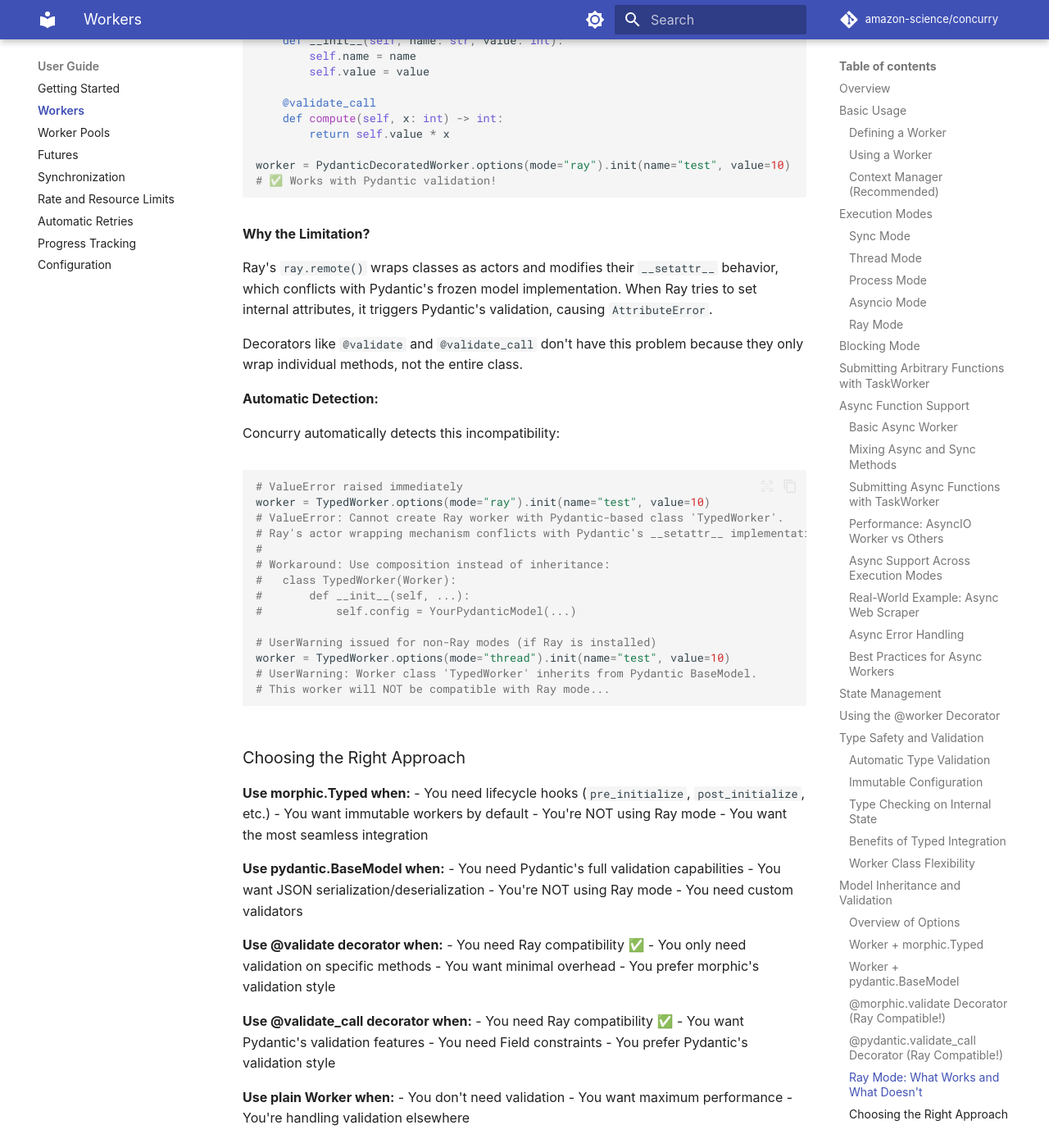
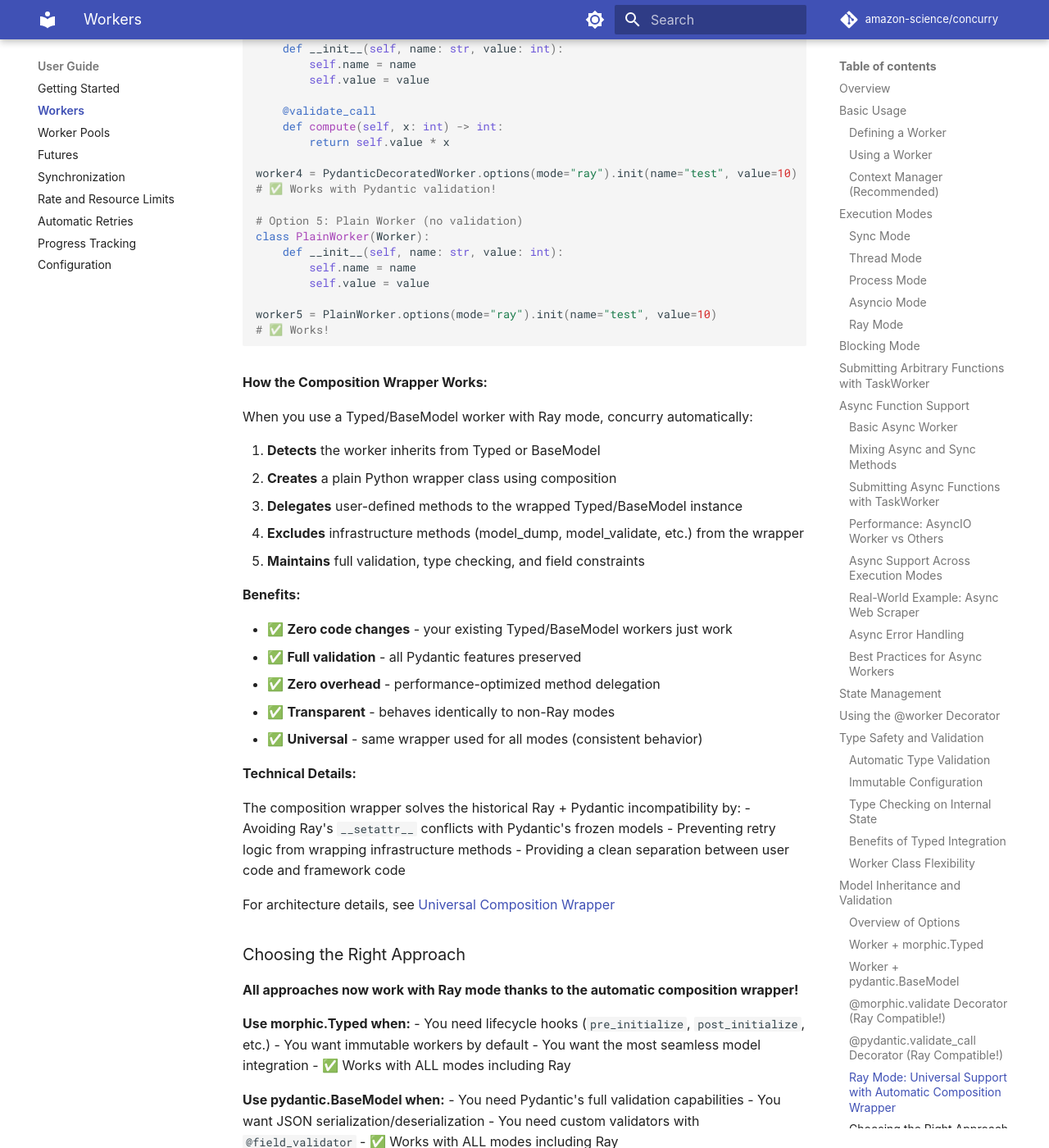
Before and after one commit to amazon-science/concurry, an MkDocs documentation site: the page built from docs/user-guide/workers.md, in a window 1280 px wide and 1400 px high, scrolled down 23111 px. Shown: the whole window at 82% size. Built offline with MkDocs 1.6.1 and Material for MkDocs 9.7.7, drawn with Linux system fonts in a browser that asks for light colours; comment, search, counter and statistics services are not loaded; the version menu is left out; some of the changed text lies outside the part shown.

Commit message:
Added missing documentation for Ray-Pydantic integration fix.

````diff
--- a/docs/user-guide/workers.md
+++ b/docs/user-guide/workers.md
@@ -709,8 +709,8 @@ Workers support powerful validation and type checking through both model inherit
 
 | Feature | Sync | Thread | Process | Asyncio | Ray | Notes |
 |---------|------|--------|---------|---------|-----|-------|
-| **morphic.Typed** | ✅ | ✅ | ✅ | ✅ | ❌ | Full model with validation & hooks |
-| **pydantic.BaseModel** | ✅ | ✅ | ✅ | ✅ | ❌ | Pydantic validation & serialization |
+| **morphic.Typed** | ✅ | ✅ | ✅ | ✅ | ✅ | Full model with validation & hooks (auto-composition wrapper) |
+| **pydantic.BaseModel** | ✅ | ✅ | ✅ | ✅ | ✅ | Pydantic validation & serialization (auto-composition wrapper) |
 | **@morphic.validate** | ✅ | ✅ | ✅ | ✅ | ✅ | Decorator for methods/__init__ |
 | **@pydantic.validate_call** | ✅ | ✅ | ✅ | ✅ | ✅ | Pydantic decorator for validation |
 
@@ -744,7 +744,7 @@ class TypedWorker(Worker, Typed):
     def compute(self, x: int) -> int:
         return self.value * x
 
-# ✅ Works with thread, process, asyncio
+# ✅ Works with ALL modes including Ray!
 worker = TypedWorker.options(mode="thread").init(
     name="  data processor  ",  # Will be normalized to "Data Processor"
     value=10,
@@ -755,24 +755,24 @@ result = worker.compute(5).result()  # 50
 print(worker.name)  # "Data Processor"
 worker.stop()
 
-# ❌ Does NOT work with Ray
-try:
-    worker = TypedWorker.options(mode="ray").init(name="test", value=10)
-except ValueError as e:
-    print(f"Expected error: {e}")
-    # ValueError: Cannot create Ray worker with Pydantic-based class
+# ✅ Also works with Ray mode (automatic composition wrapper)
+worker_ray = TypedWorker.options(mode="ray").init(name="test", value=10)
+result_ray = worker_ray.compute(5).result()  # 50
+print(result_ray)
+worker_ray.stop()
 ```
 
 **Benefits:**
+- ✅ **Works with ALL execution modes including Ray** (via automatic composition wrapper)
 - Automatic field validation with Field constraints
 - Type coercion (strings → numbers, etc.)
 - Lifecycle hooks (`pre_initialize`, `post_initialize`, etc.)
 - Immutable by default (frozen=True)
 - Excellent error messages
-
-**Limitations:**
-- Not compatible with Ray mode (use decorators instead)
-- Adds small overhead from Pydantic validation
+- Zero-overhead composition wrapper (performance optimized)
+
+**Note:**
+- Ray support is automatic via composition wrapper (no code changes needed)
 
 ### Worker + pydantic.BaseModel
 
@@ -805,7 +805,7 @@ class PydanticWorker(Worker, BaseModel):
             "email": self.email
         }
 
-# ✅ Works with thread, process, asyncio
+# ✅ Works with ALL modes including Ray!
 worker = PydanticWorker.options(mode="process").init(
     name="Alice",
     age=30,
@@ -826,23 +826,24 @@ try:
 except Exception as e:
     print(f"Validation error: {e}")
 
-# ❌ Does NOT work with Ray
-try:
-    worker = PydanticWorker.options(mode="ray").init(name="test", age=25)
-except ValueError as e:
-    print("Ray mode not supported with BaseModel")
+# ✅ Also works with Ray mode (automatic composition wrapper)
+worker_ray = PydanticWorker.options(mode="ray").init(name="test", age=25)
+info_ray = worker_ray.get_info().result()
+print(info_ray)  # {'name': 'test', 'age': 25, 'email': None}
+worker_ray.stop()
 ```
 
 **Benefits:**
+- ✅ **Works with ALL execution modes including Ray** (via automatic composition wrapper)
 - Full Pydantic validation capabilities
 - Custom validators with `@field_validator`
 - JSON serialization/deserialization
 - Excellent IDE support
 - Rich error messages
-
-**Limitations:**
-- Not compatible with Ray mode
-- Slightly more overhead than Typed
+- Zero-overhead composition wrapper (performance optimized)
+
+**Note:**
+- Ray support is automatic via composition wrapper (no code changes needed)
 
 ### @morphic.validate Decorator (Ray Compatible!)
 
@@ -977,47 +978,38 @@ worker.stop()
 - API-like workers that need robust input validation
 - Workers interfacing with external systems
 
-### Ray Mode: What Works and What Doesn't
-
-**❌ Does NOT Work with Ray:**
-
-```python
-# These will raise ValueError
+### Ray Mode: Universal Support with Automatic Composition Wrapper
+
+**✅ ALL Validation Approaches Work with Ray:**
+
+Concurry automatically applies a **composition wrapper** to workers that inherit from `morphic.Typed` or `pydantic.BaseModel`, making them fully compatible with Ray mode without any code changes required.
+
+```python
+from concurry import Worker
+from morphic import Typed, validate
+from pydantic import BaseModel, Field, validate_call
+
+# Option 1: Worker + Typed (fully supported)
 class TypedWorker(Worker, Typed):
     name: str
     value: int
 
+worker1 = TypedWorker.options(mode="ray").init(name="test", value=10)
+result1 = worker1.compute(5).result()
+worker1.stop()
+# ✅ Works! (automatic composition wrapper)
+
+# Option 2: Worker + BaseModel (fully supported)
 class PydanticWorker(Worker, BaseModel):
     name: str
     value: int
 
-# Both raise: ValueError: Cannot create Ray worker with Pydantic-based class
-try:
-    worker = TypedWorker.options(mode="ray").init(name="test", value=10)
-except ValueError:
-    pass  # Expected
-
-try:
-    worker = PydanticWorker.options(mode="ray").init(name="test", value=10)
-except ValueError:
-    pass  # Expected
-```
-
-**✅ Works with Ray:**
-
-```python
-# Option 1: Plain Worker (no validation)
-class PlainWorker(Worker):
-    def __init__(self, name: str, value: int):
-        self.name = name
-        self.value = value
-
-worker = PlainWorker.options(mode="ray").init(name="test", value=10)
-# ✅ Works
-
-# Option 2: Use @validate decorator
-from morphic import validate
-
+worker2 = PydanticWorker.options(mode="ray").init(name="test", value=10)
+result2 = worker2.compute(5).result()
+worker2.stop()
+# ✅ Works! (automatic composition wrapper)
+
+# Option 3: @validate decorator
 class ValidatedWorker(Worker):
     @validate
     def __init__(self, name: str, value: int):
@@ -1028,12 +1020,10 @@ class ValidatedWorker(Worker):
     def compute(self, x: int) -> int:
         return self.value * x
 
-worker = ValidatedWorker.options(mode="ray").init(name="test", value="10")
+worker3 = ValidatedWorker.options(mode="ray").init(name="test", value="10")
 # ✅ Works with validation and type coercion!
 
-# Option 3: Use @validate_call decorator
-from pydantic import validate_call
-
+# Option 4: @validate_call decorator
 class PydanticDecoratedWorker(Worker):
     @validate_call
     def __init__(self, name: str, value: int):
@@ -1044,71 +1034,83 @@ class PydanticDecoratedWorker(Worker):
     def compute(self, x: int) -> int:
         return self.value * x
 
-worker = PydanticDecoratedWorker.options(mode="ray").init(name="test", value=10)
+worker4 = PydanticDecoratedWorker.options(mode="ray").init(name="test", value=10)
 # ✅ Works with Pydantic validation!
-```
-
-**Why the Limitation?**
-
-Ray's `ray.remote()` wraps classes as actors and modifies their `__setattr__` behavior, which conflicts with Pydantic's frozen model implementation. When Ray tries to set internal attributes, it triggers Pydantic's validation, causing `AttributeError`.
-
-Decorators like `@validate` and `@validate_call` don't have this problem because they only wrap individual methods, not the entire class.
-
-**Automatic Detection:**
-
-Concurry automatically detects this incompatibility:
-
-```python
-# ValueError raised immediately
-worker = TypedWorker.options(mode="ray").init(name="test", value=10)
-# ValueError: Cannot create Ray worker with Pydantic-based class 'TypedWorker'.
-# Ray's actor wrapping mechanism conflicts with Pydantic's __setattr__ implementation.
-#
-# Workaround: Use composition instead of inheritance:
-#   class TypedWorker(Worker):
-#       def __init__(self, ...):
-#           self.config = YourPydanticModel(...)
-
-# UserWarning issued for non-Ray modes (if Ray is installed)
-worker = TypedWorker.options(mode="thread").init(name="test", value=10)
-# UserWarning: Worker class 'TypedWorker' inherits from Pydantic BaseModel.
-# This worker will NOT be compatible with Ray mode...
-```
+
+# Option 5: Plain Worker (no validation)
+class PlainWorker(Worker):
+    def __init__(self, name: str, value: int):
+        self.name = name
+        self.value = value
+
+worker5 = PlainWorker.options(mode="ray").init(name="test", value=10)
+# ✅ Works!
+```
+
+**How the Composition Wrapper Works:**
+
+When you use a Typed/BaseModel worker with Ray mode, concurry automatically:
+
+1. **Detects** the worker inherits from Typed or BaseModel
+2. **Creates** a plain Python wrapper class using composition
+3. **Delegates** user-defined methods to the wrapped Typed/BaseModel instance
+4. **Excludes** infrastructure methods (model_dump, model_validate, etc.) from the wrapper
+5. **Maintains** full validation, type checking, and field constraints
+
+**Benefits:**
+
+- ✅ **Zero code changes** - your existing Typed/BaseModel workers just work
+- ✅ **Full validation** - all Pydantic features preserved
+- ✅ **Zero overhead** - performance-optimized method delegation
+- ✅ **Transparent** - behaves identically to non-Ray modes
+- ✅ **Universal** - same wrapper used for all modes (consistent behavior)
+
+**Technical Details:**
+
+The composition wrapper solves the historical Ray + Pydantic incompatibility by:
+- Avoiding Ray's `__setattr__` conflicts with Pydantic's frozen models
+- Preventing retry logic from wrapping infrastructure methods
+- Providing a clean separation between user code and framework code
+
+For architecture details, see [Universal Composition Wrapper](../architecture/workers.md#universal-composition-wrapper-for-typedbasemodel-workers)
 
 ### Choosing the Right Approach
+
+**All approaches now work with Ray mode thanks to the automatic composition wrapper!**
 
 **Use morphic.Typed when:**
 - You need lifecycle hooks (`pre_initialize`, `post_initialize`, etc.)
 - You want immutable workers by default
-- You're NOT using Ray mode
-- You want the most seamless integration
+- You want the most seamless model integration
+- ✅ Works with ALL modes including Ray
 
 **Use pydantic.BaseModel when:**
 - You need Pydantic's full validation capabilities
 - You want JSON serialization/deserialization
-- You're NOT using Ray mode
-- You need custom validators
+- You need custom validators with `@field_validator`
+- ✅ Works with ALL modes including Ray
 
 **Use @validate decorator when:**
-- You need Ray compatibility ✅
 - You only need validation on specific methods
 - You want minimal overhead
 - You prefer morphic's validation style
+- ✅ Works with ALL modes including Ray
 
 **Use @validate_call decorator when:**
-- You need Ray compatibility ✅
 - You want Pydantic's validation features
-- You need Field constraints
+- You need Field constraints with `Annotated`
 - You prefer Pydantic's validation style
+- ✅ Works with ALL modes including Ray
 
 **Use plain Worker when:**
 - You don't need validation
-- You want maximum performance
+- You want absolute maximum performance
 - You're handling validation elsewhere
+- ✅ Works with ALL modes including Ray
 
 ### Mixing Approaches
 
-You can mix validation decorators with model inheritance (for non-Ray modes):
+You can mix validation decorators with model inheritance across all execution modes:
 
 ```python
 from concurry import Worker
@@ -1130,7 +1132,7 @@ class HybridWorker(Worker, Typed):
         """No extra validation."""
         return self.base_value * x
 
-# Works with thread, process, asyncio (not Ray)
+# Works with ALL modes including Ray
 worker = HybridWorker.options(mode="thread").init(
     name="hybrid",
     base_value=5
````
Also changed, not shown: docs/user-guide/getting-started.md (+95 -29 lines), docs/user-guide/pools.md (+40 -36 lines), 4 other files.
